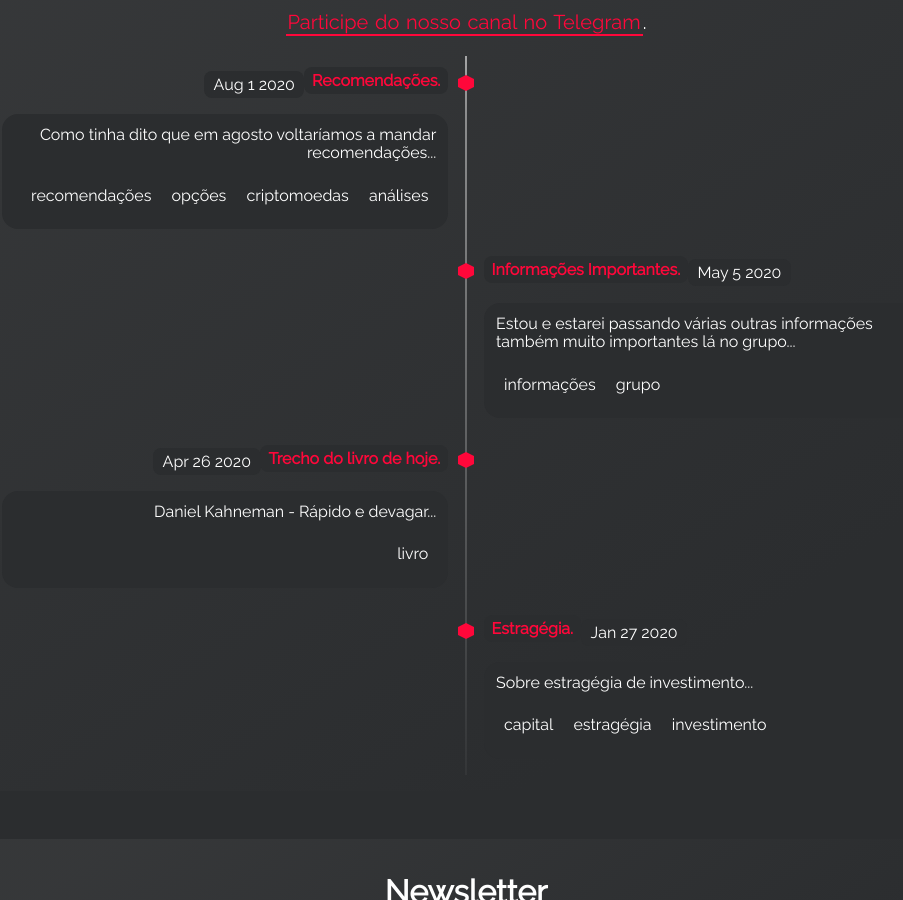
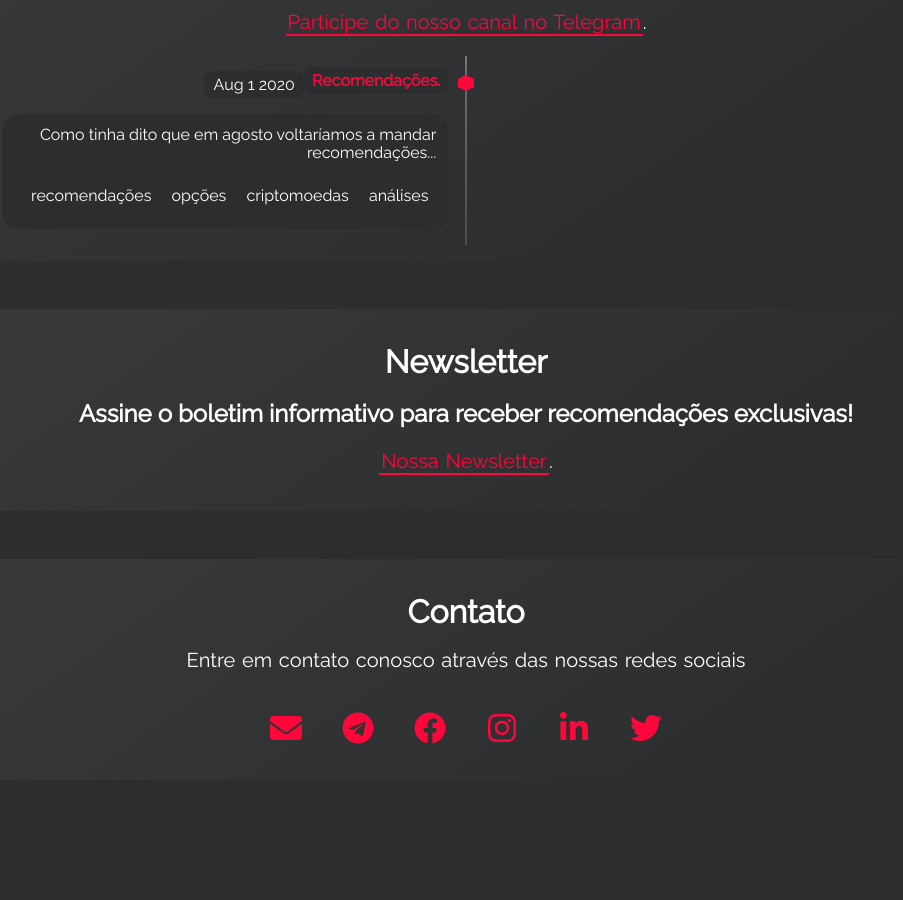
Before and after one commit to marketsviews/marketsviews.github.io, a Jekyll site: the page built from index.html, in a window 1280 px wide and 900 px high, scrolled down 1473 px. Shown: the whole window, without its empty margins (174-1077 px from the left). Built offline with Jekyll 4.4.1, drawn with Linux system fonts in a browser that asks for light colours; some of the changed text lies outside the part shown.

Commit message:
Update timeline.yml

```diff
--- a/_data/timeline.yml
+++ b/_data/timeline.yml
@@ -27,30 +27,3 @@
     - tag: criptomoedas
     - tag: análises
   timeline-side: left
-
-- title: Informações Importantes.
-  title-url: https://t.me/marketsviews/503
-  date: May 5 2020
-  subtitle: Estou e estarei passando várias outras informações também muito importantes lá no grupo...
-  tags:
-    - tag: informações
-    - tag: grupo
-  timeline-side: right
-
-- title: Trecho do livro de hoje.
-  title-url: https://t.me/marketsviews/493
-  date: Apr 26 2020
-  subtitle: Daniel Kahneman - Rápido e devagar...
-  tags:
-    - tag: livro
-  timeline-side: left
-
-- title: Estragégia.
-  title-url: https://t.me/marketsviews/136
-  date: Jan 27 2020
-  subtitle: Sobre estragégia de investimento...
-  tags:
-    - tag: capital
-    - tag: estragégia
-    - tag: investimento
-  timeline-side: right
```
